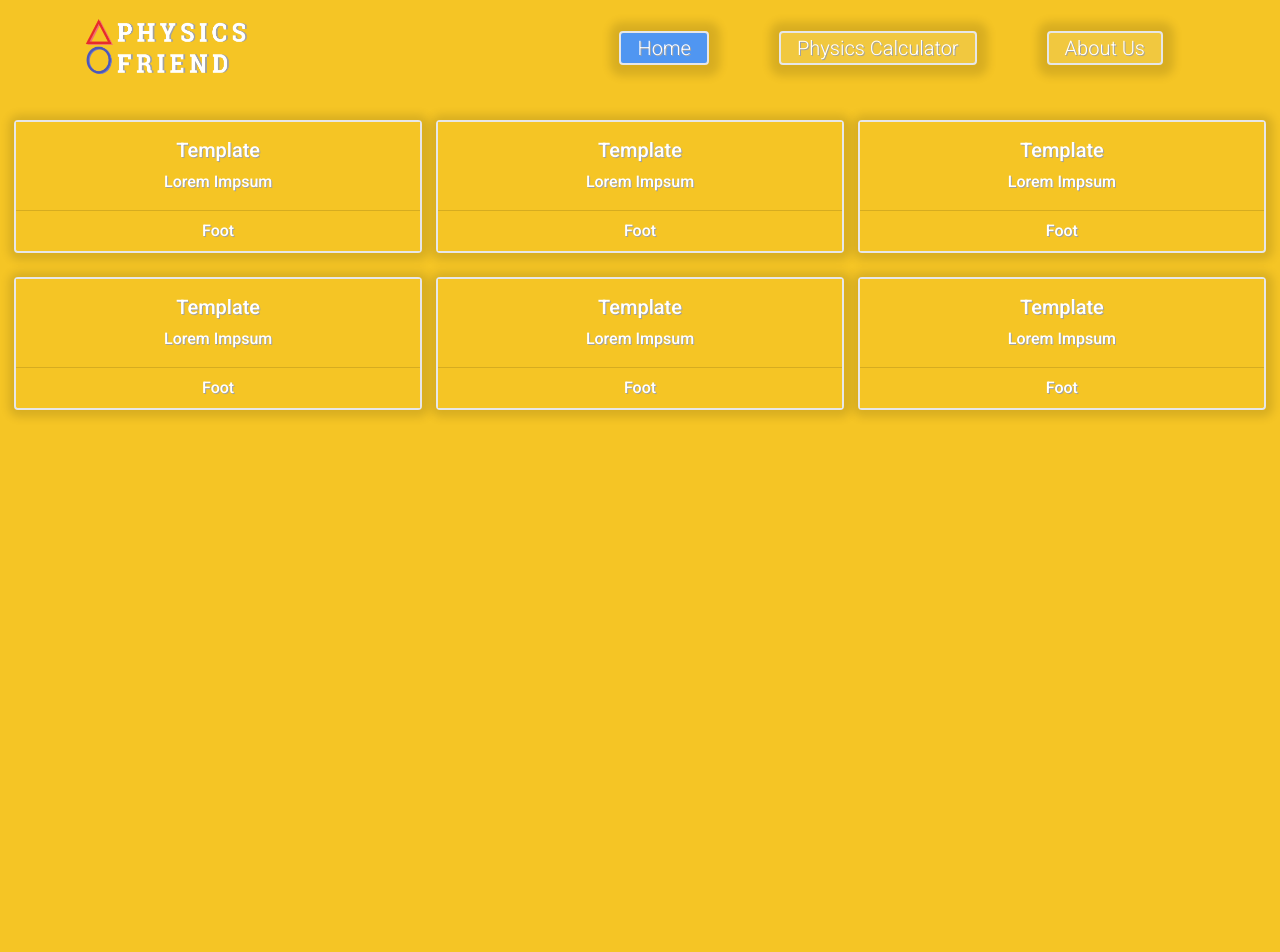
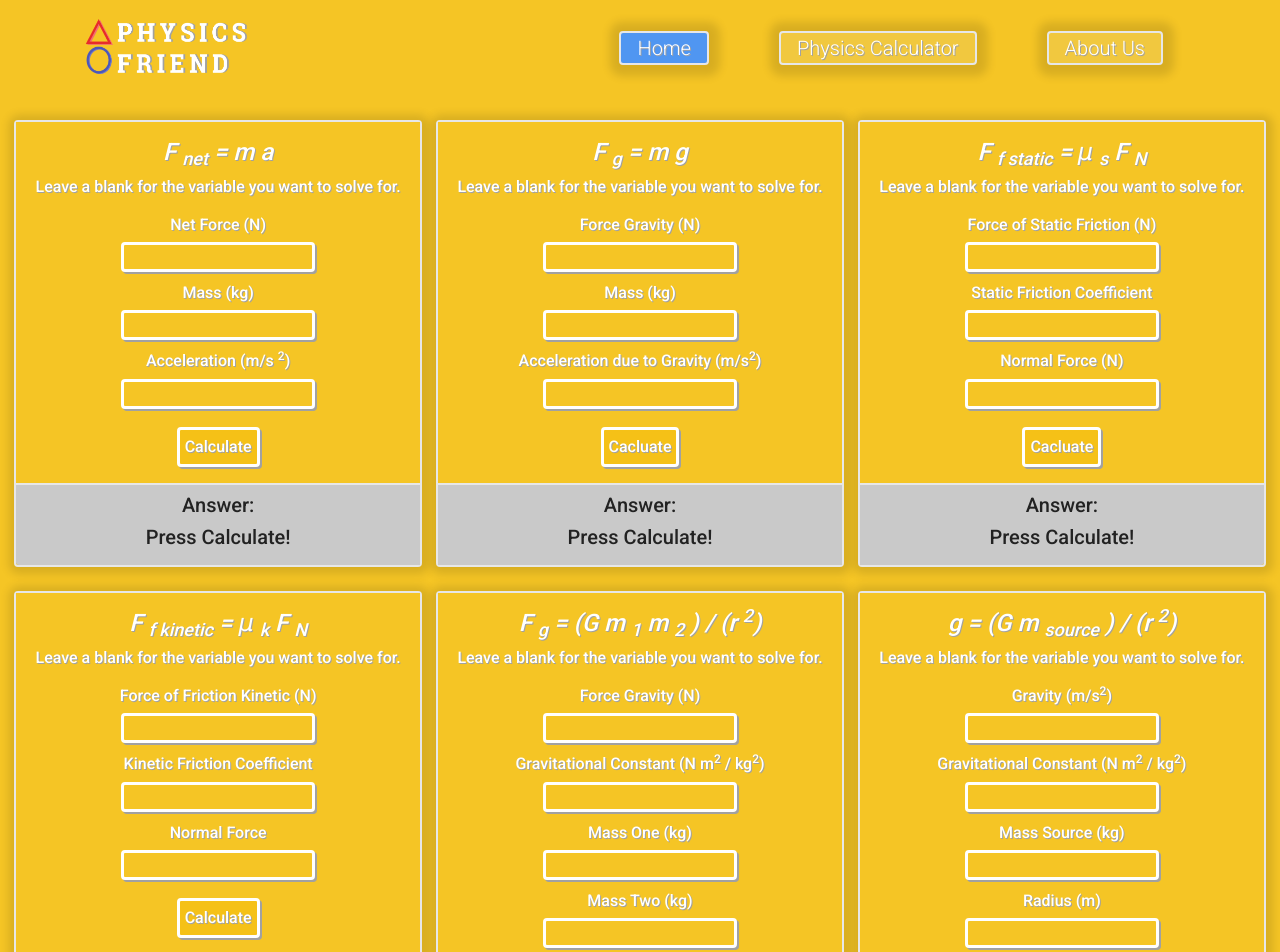
Before and after one commit to Sparsh101AI/Physics-Friend-Application, a React (Create React App) app: page /Dynamics in a window 1280 px wide. Shown: the top 952 px of the page. Before the commit the page ends 800 px from the top, so only its background shows below. Built offline with nearby package versions, Linux system fonts and the light colour scheme.

Commit message:
made dynamics cards

```diff
--- a/src/Dynamics/Dynamics.js
+++ b/src/Dynamics/Dynamics.js
@@ -10,24 +10,85 @@ function Dynamics() {
         <CardGroup>
           <Card className="kcard">
             <Card.Body>
-              <Card.Title> Template</Card.Title>
-              <Card.Text>Lorem Impsum</Card.Text>
+              <Card.Title>
+                <h4>
+                  <em>
+                    F <sub>net</sub> = m a
+                  </em>
+                </h4>
+              </Card.Title>
+              <Card.Text>
+                Leave a blank for the variable you want to solve for.
+              </Card.Text>
+              <h6>Net Force (N)</h6>
+              <input className="inp"></input>
+              <h6>Mass (kg)</h6>
+              <input className="inp"></input>
+              <h6>
+                Acceleration (m/s <sup>2</sup>)
+              </h6>
+              <input className="inp"></input>
+              <br />
+              <button className="calcbtn">Calculate</button>
             </Card.Body>
-            <Card.Footer>Foot</Card.Footer>
+            <Card.Footer className="foot">
+              <h5 className="foot-text">Answer:</h5>
+              <h5 className="foot-text">Press Calculate!</h5>
+            </Card.Footer>
           </Card>
           <Card className="kcard">
             <Card.Body>
-              <Card.Title> Template</Card.Title>
-              <Card.Text>Lorem Impsum</Card.Text>
+              <Card.Title>
+                <h4>
+                  <em>
+                    F <sub>g</sub> = m g
+                  </em>
+                </h4>
+              </Card.Title>
+              <Card.Text>
+                Leave a blank for the variable you want to solve for.
+              </Card.Text>
+              <h6>Force Gravity (N)</h6>
+              <input className="inp"></input>
+              <h6>Mass (kg)</h6>
+              <input className="inp"></input>
+              <h6>
+                Acceleration due to Gravity (m/s<sup>2</sup>)
+              </h6>
+              <input className="inp"></input>
+              <br />
+              <button className="calcbtn">Cacluate</button>
             </Card.Body>
-            <Card.Footer>Foot</Card.Footer>
+            <Card.Footer className="foot">
+              <h5 className="foot-text">Answer:</h5>
+              <h5 className="foot-text">Press Calculate!</h5>
+            </Card.Footer>
           </Card>
           <Card className="kcard">
             <Card.Body>
-              <Card.Title> Template</Card.Title>
-              <Card.Text>Lorem Impsum</Card.Text>
+              <Card.Title>
+                <h4>
+                  <em>
+                    F <sub>f static</sub> = μ <sub>s</sub> F <sub>N</sub>
+                  </em>
+                </h4>
+              </Card.Title>
+              <Card.Text>
+                Leave a blank for the variable you want to solve for.
+              </Card.Text>
+              <h6>Force of Static Friction (N)</h6>
+              <input className="inp"></input>
+              <h6>Static Friction Coefficient</h6>
+              <input className="inp"></input>
+              <h6>Normal Force (N)</h6>
+              <input className="inp"></input>
+              <br />
+              <button className="calcbtn">Cacluate</button>
             </Card.Body>
-            <Card.Footer>Foot</Card.Footer>
+            <Card.Footer className="foot">
+              <h5 className="foot-text">Answer:</h5>
+              <h5 className="foot-text">Press Calculate!</h5>
+            </Card.Footer>
           </Card>
         </CardGroup>
       </div>
@@ -35,24 +96,95 @@ function Dynamics() {
         <CardGroup>
           <Card className="kcard">
             <Card.Body>
-              <Card.Title> Template</Card.Title>
-              <Card.Text>Lorem Impsum</Card.Text>
+              <Card.Title>
+                {" "}
+                <h4>
+                  <em>
+                    F <sub>f kinetic</sub> = μ <sub>k</sub> F <sub>N</sub>
+                  </em>
+                </h4>
+              </Card.Title>
+              <Card.Text>
+                Leave a blank for the variable you want to solve for.
+              </Card.Text>
+              <h6>Force of Friction Kinetic (N)</h6>
+              <input className="inp"></input>
+              <h6>Kinetic Friction Coefficient</h6>
+              <input className="inp"></input>
+              <h6>Normal Force</h6>
+              <input className="inp"></input>
+              <br />
+              <button className="calcbtn">Calculate</button>
             </Card.Body>
-            <Card.Footer>Foot</Card.Footer>
+            <Card.Footer className="foot">
+              <h5 className="foot-text">Answer:</h5>
+              <h5 className="foot-text">Press Calculate!</h5>
+            </Card.Footer>
           </Card>
           <Card className="kcard">
             <Card.Body>
-              <Card.Title> Template</Card.Title>
-              <Card.Text>Lorem Impsum</Card.Text>
+              <Card.Title>
+                <h4>
+                  <em>
+                    F <sub>g</sub> = (G m <sub>1</sub> m <sub>2</sub> ) / (r{" "}
+                    <sup>2</sup>)
+                  </em>
+                </h4>
+              </Card.Title>
+              <Card.Text>
+                Leave a blank for the variable you want to solve for.
+              </Card.Text>
+              <h6>Force Gravity (N)</h6>
+              <input className="inp"></input>
+              <h6>
+                Gravitational Constant (N m<sup>2</sup> / kg<sup>2</sup>)
+              </h6>
+              <input className="inp"></input>
+              <h6>Mass One (kg)</h6>
+              <input className="inp"></input>
+              <h6>Mass Two (kg)</h6>
+              <input className="inp"></input>
+              <h6>Radius (m)</h6>
+              <input className="inp"></input>
+              <br />
+              <button className="calcbtn">Calculate</button>
             </Card.Body>
-            <Card.Footer>Foot</Card.Footer>
+            <Card.Footer className="foot">
+              <h5 className="foot-text">Answer:</h5>
+              <h5 className="foot-text">Press Calculate!</h5>
+            </Card.Footer>
           </Card>
           <Card className="kcard">
             <Card.Body>
-              <Card.Title> Template</Card.Title>
-              <Card.Text>Lorem Impsum</Card.Text>
+              <Card.Title>
+                <h4>
+                  <em>
+                    g = (G m <sub>source</sub> ) / (r <sup>2</sup>)
+                  </em>
+                </h4>
+              </Card.Title>
+              <Card.Text>
+                Leave a blank for the variable you want to solve for.
+              </Card.Text>
+              <h6>
+                Gravity (m/s<sup>2</sup>)
+              </h6>
+              <input className="inp"></input>
+              <h6>
+                Gravitational Constant (N m<sup>2</sup> / kg<sup>2</sup>)
+              </h6>
+              <input className="inp"></input>
+              <h6>Mass Source (kg)</h6>
+              <input className="inp"></input>
+              <h6>Radius (m)</h6>
+              <input className="inp"></input>
+              <br />
+              <button className="calcbtn">Calculate</button>
             </Card.Body>
-            <Card.Footer>Foot</Card.Footer>
+            <Card.Footer className="foot">
+              <h5 className="foot-text">Answer:</h5>
+              <h5 className="foot-text">Press Calculate!</h5>
+            </Card.Footer>
           </Card>
         </CardGroup>
       </div>
--- a/src/Kinematics/Kinematics.css
+++ b/src/Kinematics/Kinematics.css
@@ -29,7 +29,7 @@
   color: white;
   text-shadow: 1px 1px #a1a1a1;
   padding: 5px;
-  background-color: #5e68d6 !important;
+  background-color: #f5c117 !important;
 }
 
 /*rgb(253, 55, 55)*/
```
